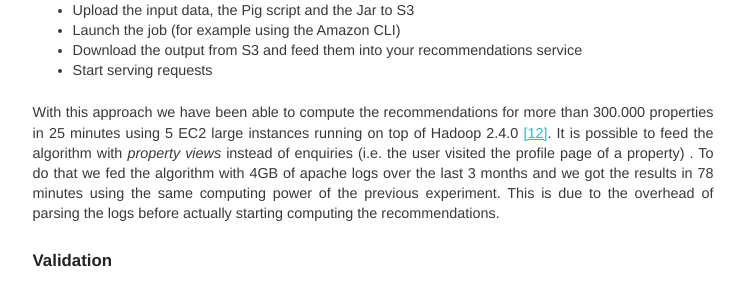
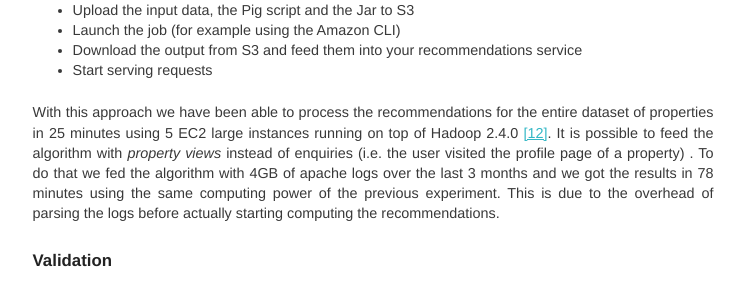
Before and after one commit to HouseTrip/housetrip.github.com, a Jekyll site: the page built from _posts/2014-08-08-compute-property-recommendations.md, in a window 1280 px wide and 900 px high, scrolled down 4291 px. Shown: the part 156-452 px from the top of the window, without its empty margins (267-1012 px from the left). Built offline with Jekyll 4.4.1, drawn with Linux system fonts in a browser that asks for light colours; comment, search, counter and statistics services are not loaded.

Commit message:
Rephrasing

```diff
--- a/_posts/2014-08-08-compute-property-recommendations.md
+++ b/_posts/2014-08-08-compute-property-recommendations.md
@@ -124,7 +124,7 @@ In order to run the script  you need to deploy an Hadoop infrastucture, or you c
 * Download the output from S3 and feed them into your recommendations service
 * Start serving requests
 
-With this approach we have been able to compute the recommendations for more than 300.000 properties in 25 minutes using 5 EC2 large instances running on top of Hadoop 2.4.0 [\[12\]](#ref-12). It is possible to feed the algorithm with _property views_ instead of enquiries (i.e. the user visited the profile page of a property) .  To do that we fed the algorithm with 4GB of apache logs over the last 3 months and we got the results in 78 minutes using the same computing power of the previous experiment. This is due to the overhead of parsing the logs before actually starting computing the recommendations.
+With this approach we have been able to process the recommendations for the entire dataset of properties in 25 minutes using 5 EC2 large instances running on top of Hadoop 2.4.0 [\[12\]](#ref-12). It is possible to feed the algorithm with _property views_ instead of enquiries (i.e. the user visited the profile page of a property) .  To do that we fed the algorithm with 4GB of apache logs over the last 3 months and we got the results in 78 minutes using the same computing power of the previous experiment. This is due to the overhead of parsing the logs before actually starting computing the recommendations.
 
 ### Validation
 
```
